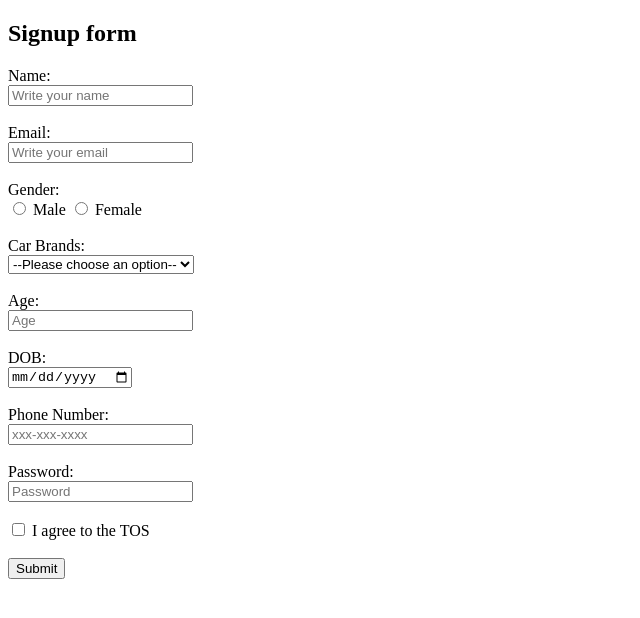
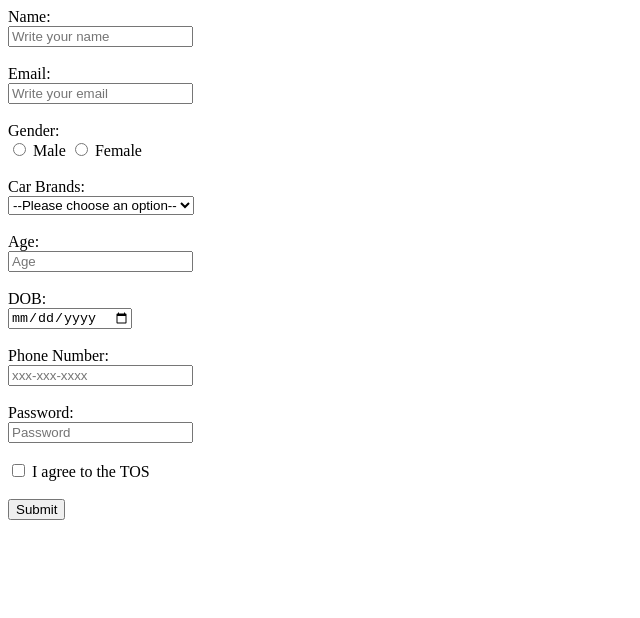
Before and after one commit to acciojob/signup-form-car-arif08080, a website: page main.html in a window 1280 px wide. Shown: the whole page, without its empty margins (0-640 px from the left). Drawn offline with Linux system fonts and the light colour scheme.

Commit message:
created a submission

```diff
--- a/main.html
+++ b/main.html
@@ -8,7 +8,7 @@
 
 <body>
 	<!-- the entire body must be written by student -->
-		<h2>Signup form</h2>
+
 	<form>
 		<lable for="name">Name:</lable> <br>
 		<input type="text" id="name" placeholder="Write your name" required> <br><br>
```
